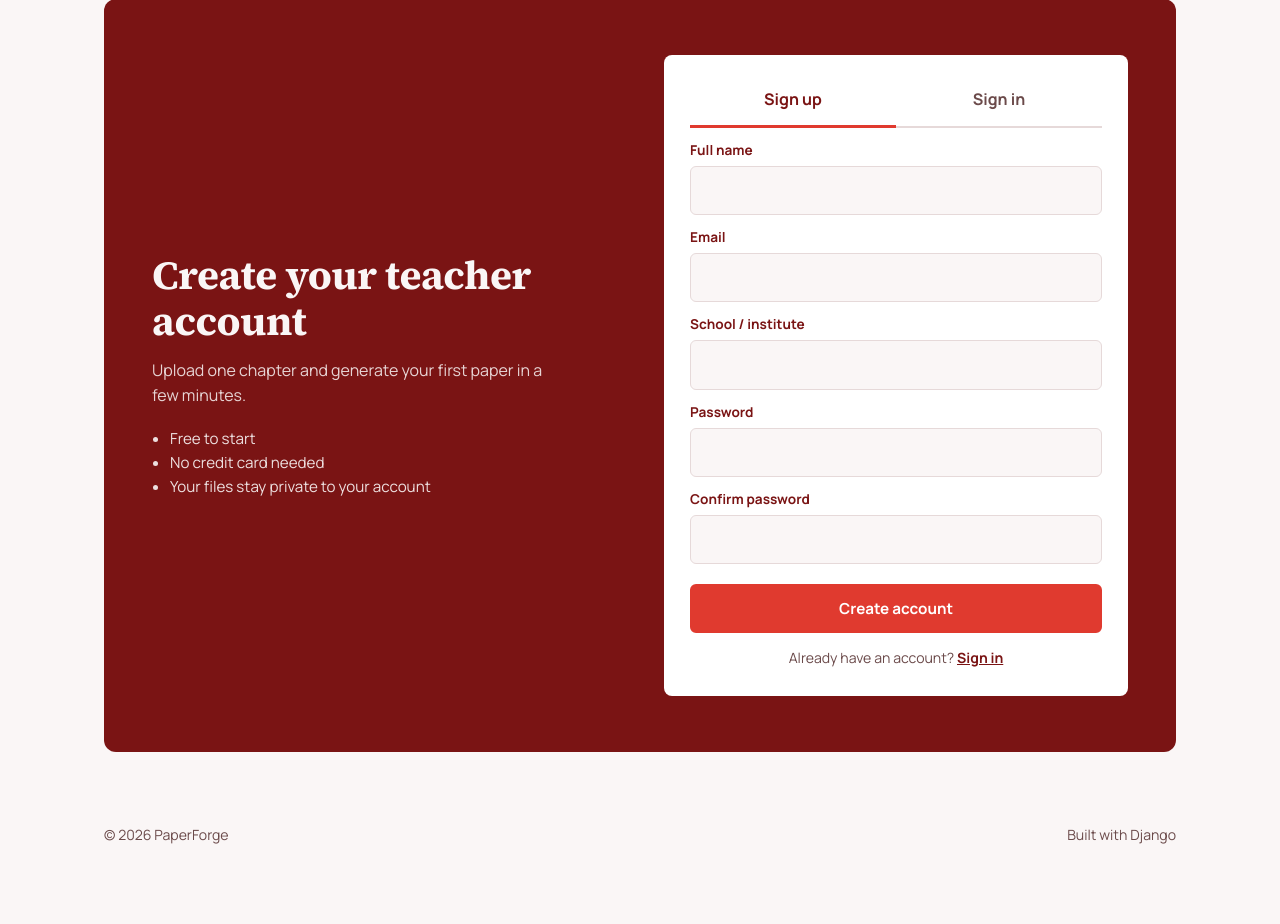
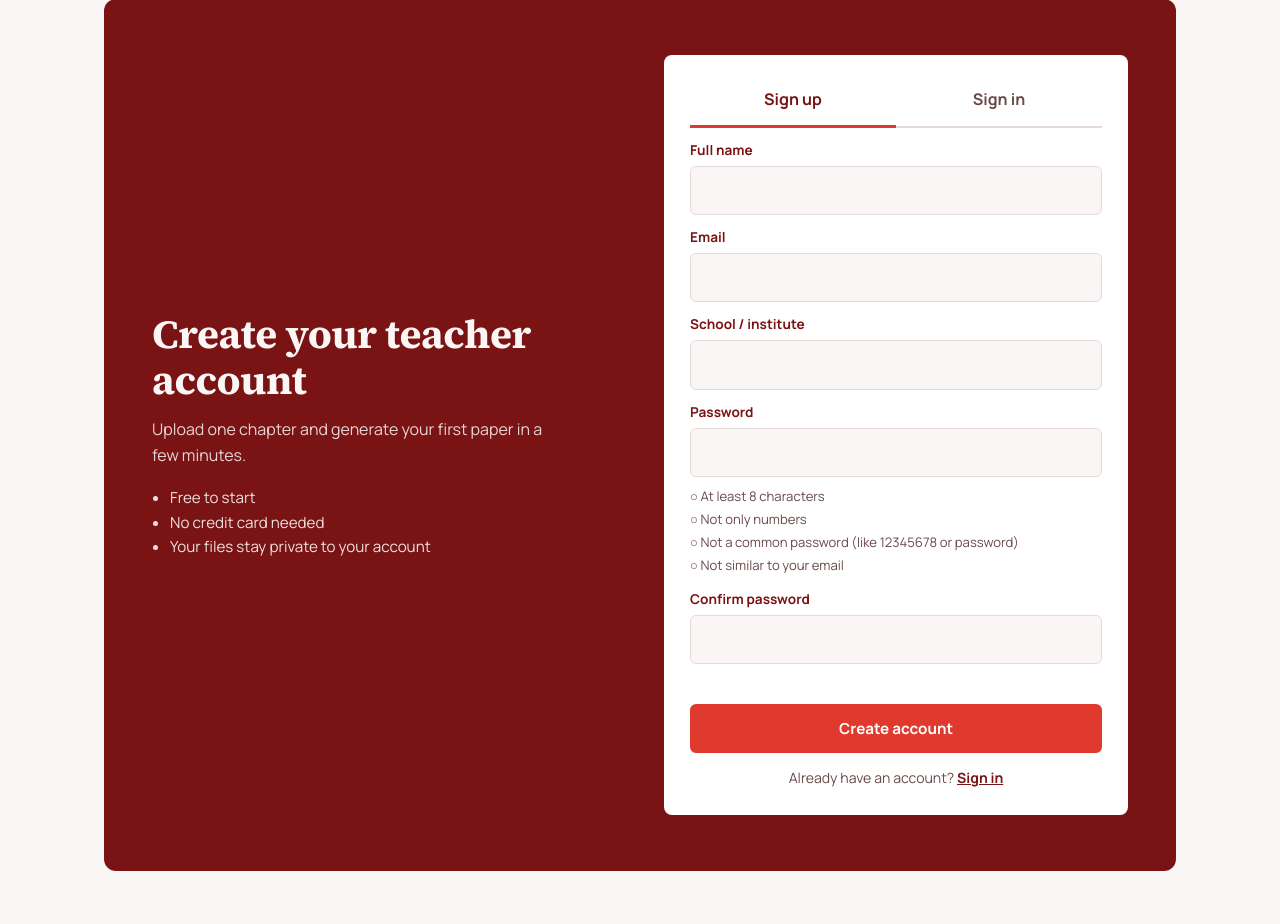
Before and after one commit to salmanah10/PaperForge, a Django app: page / in a window 1280 px wide. Shown: the part 1944-2868 px from the top of the page. Before the commit the page ends 2788 px from the top, so only its background shows below. Run offline with Django 5.2, Linux system fonts and the light colour scheme.

Commit message:
Modified home page and addes up signup and sign in option and their fuctions

```diff
--- a/accounts/views.py
+++ b/accounts/views.py
@@ -1,4 +1,4 @@
-from django.contrib import messages
+from urllib.parse import urlencode
 from django.contrib.auth import authenticate, get_user_model, login, logout
 from django.contrib.auth.decorators import login_required
 from django.contrib.auth.password_validation import validate_password
--- a/templates/home.html
+++ b/templates/home.html
@@ -136,6 +136,15 @@ footer{padding:0 0 40px;color:var(--ink-soft);font-size:.88rem;display:flex;just
 [hidden]{display:none!important}
 #msgs{display:none}#msgs.has{display:block}
 .msg{background:var(--pen-soft);color:var(--pen);border:1px solid var(--pen);border-radius:6px;padding:10px 12px;font-size:.9rem;font-weight:600;margin-bottom:10px}
+.form ul.rules{list-style:none;margin:8px 0 0;padding:0;font-size:.82rem;opacity:1}
+.form ul.rules li{color:var(--ink-soft);padding:1px 0}
+.form ul.rules li::before{content:"\25CB  ";}
+.form ul.rules li.ok{color:var(--easy);font-weight:600}
+.form ul.rules li.ok::before{content:"\2713  ";}
+.form ul.rules li.bad{color:var(--pen);font-weight:600}
+.form ul.rules li.bad::before{content:"\2715  ";}
+.form .match{font-size:.82rem;font-weight:600;margin-top:6px;min-height:1em}
+.form .match.ok{color:var(--easy)}.form .match.bad{color:var(--pen)}
 </style>
 </head>
 <body>
@@ -231,6 +240,7 @@ footer{padding:0 0 40px;color:var(--ink-soft);font-size:.88rem;display:flex;just
         </div>
 
         <form id="panel-signup" role="tabpanel" aria-labelledby="tab-signup" method="post" action="/register/">
+          <span hidden>{% csrf_token %}</span>
                     <label for="name">Full name</label>
           <input type="text" id="name" name="name" autocomplete="name" required>
           <label for="email">Email</label>
@@ -239,13 +249,21 @@ footer{padding:0 0 40px;color:var(--ink-soft);font-size:.88rem;display:flex;just
           <input type="text" id="inst" name="institute" autocomplete="organization">
           <label for="pw">Password</label>
           <input type="password" id="pw" name="password" minlength="8" autocomplete="new-password" required>
+          <ul class="rules" id="rules" aria-live="polite">
+            <li data-rule="len">At least 8 characters</li>
+            <li data-rule="num">Not only numbers</li>
+            <li data-rule="common">Not a common password (like 12345678 or password)</li>
+            <li data-rule="sim">Not similar to your email</li>
+          </ul>
           <label for="pw2">Confirm password</label>
           <input type="password" id="pw2" name="password2" minlength="8" autocomplete="new-password" required>
+          <p class="match" id="match" aria-live="polite"></p>
           <button type="submit" class="btn">Create account</button>
           <p class="alt">Already have an account? <a href="#signin" data-tab="signin">Sign in</a></p>
         </form>
 
         <form id="panel-signin" role="tabpanel" aria-labelledby="tab-signin" method="post" action="/login/" hidden>
+          <span hidden>{% csrf_token %}</span>
                     <label for="siUser">Email or username</label>
           <input type="text" id="siUser" name="username" autocomplete="username" required>
           <label for="siPw">Password</label>
@@ -314,12 +332,58 @@ footer{padding:0 0 40px;color:var(--ink-soft);font-size:.88rem;display:flex;just
   var msgs=document.getElementById('msgs');
   var err=q.get('err');
   if(err&&msgs){var mp=document.createElement('p');mp.className='msg';mp.setAttribute('role','alert');mp.textContent=err;msgs.appendChild(mp);msgs.classList.add('has');}
-  // add the Django CSRF token (from cookie) to both forms
-  var cm=document.cookie.match('(?:^|; )csrftoken=([^;]*)');
-  if(cm){document.querySelectorAll('form').forEach(function(f){var i=document.createElement('input');i.type='hidden';i.name='csrfmiddlewaretoken';i.value=decodeURIComponent(cm[1]);f.appendChild(i);});}
   var startTab=q.get('tab');
   if(startTab==='signup'||startTab==='signin'){show(startTab,true);}
   else if(location.hash==='#signin'){show('signin',false);}
+
+  // live password rules on the sign up form
+  (function(){
+    var pw=document.getElementById('pw'), em=document.getElementById('email'), list=document.getElementById('rules');
+    if(!pw||!list)return;
+    var common=['password','password1','password123','12345678','123456789','1234567890','11111111','00000000','qwerty123','qwertyuiop','iloveyou','abc12345','letmein123','admin123','welcome1','12341234','87654321'];
+    function results(){
+      var v=pw.value, low=v.toLowerCase(), mail=(em.value||'').toLowerCase(), local=mail.split('@')[0];
+      var similar=false;
+      if(v){ [local,mail].forEach(function(p){ if(p&&p.length>=4&&(low.indexOf(p)>-1||p.indexOf(low)>-1&&low.length>=4)) similar=true; }); }
+      return {len:v.length>=8, num:!/^\d+$/.test(v), common:common.indexOf(low)===-1, sim:!similar};
+    }
+    function paint(){
+      var r=results(), has=pw.value.length>0;
+      list.querySelectorAll('li').forEach(function(li){
+        var ok=r[li.getAttribute('data-rule')];
+        li.className=!has?'':(ok?'ok':'bad');
+      });
+    }
+    var pw2=document.getElementById('pw2'), match=document.getElementById('match'), msgsBox=document.getElementById('msgs');
+    function paintMatch(){
+      if(!pw2.value){match.textContent='';match.className='match';return true;}
+      var same=pw.value===pw2.value;
+      match.textContent=same?'\u2713 Passwords match':'\u2715 Passwords do not match';
+      match.className='match '+(same?'ok':'bad');
+      return same;
+    }
+    function showError(text){
+      msgsBox.innerHTML='';
+      var p=document.createElement('p');p.className='msg';p.setAttribute('role','alert');p.textContent=text;
+      msgsBox.appendChild(p);msgsBox.classList.add('has');
+      msgsBox.scrollIntoView({behavior:'smooth',block:'center'});
+    }
+    pw.addEventListener('input',function(){paint();paintMatch();});
+    pw2.addEventListener('input',paintMatch);
+    em.addEventListener('input',paint);
+    document.getElementById('panel-signup').addEventListener('submit',function(e){
+      var r=results();
+      if(!(r.len&&r.num&&r.common&&r.sim)){
+        e.preventDefault();paint();pw.focus();
+        showError('Please choose a password that meets all the rules listed below the password box.');
+        return;
+      }
+      if(pw.value!==pw2.value){
+        e.preventDefault();paintMatch();pw2.focus();
+        showError('Passwords do not match. Please type the same password in both boxes.');
+      }
+    });
+  })();
 })();
 </script>
 </body>
```
Also changed, not shown: db.sqlite3.
